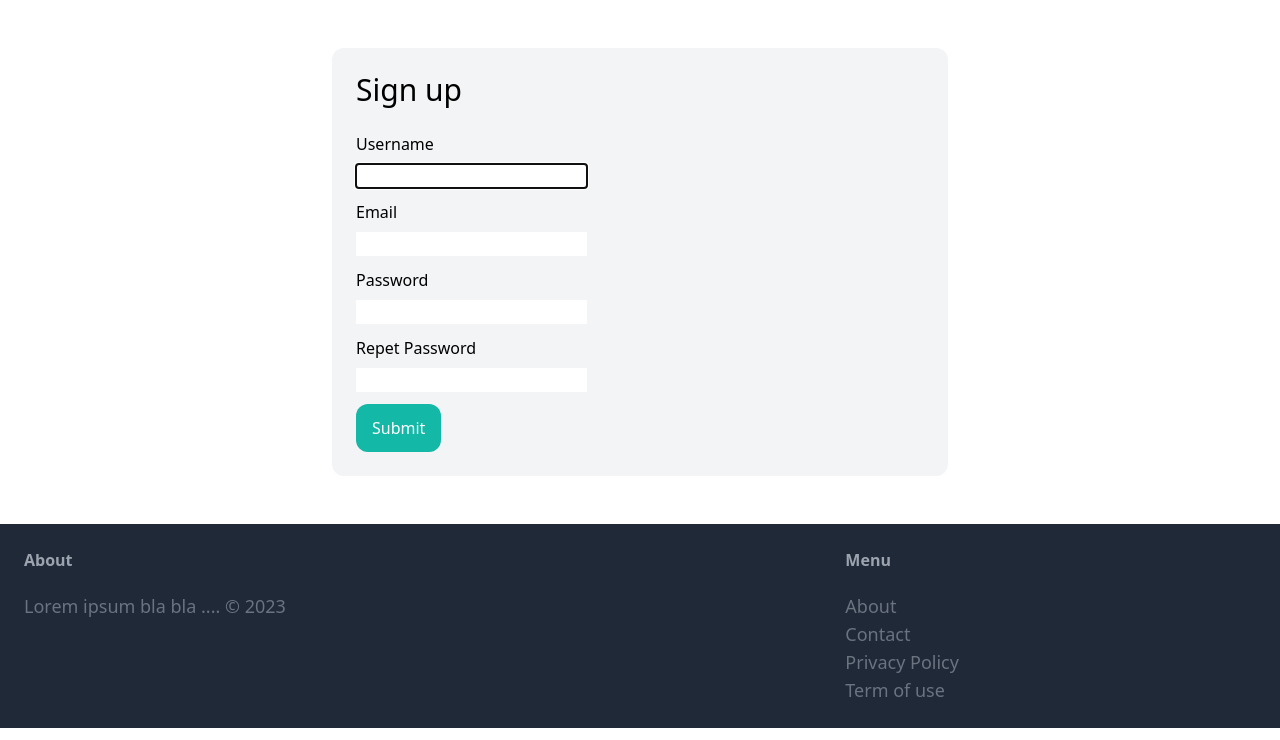
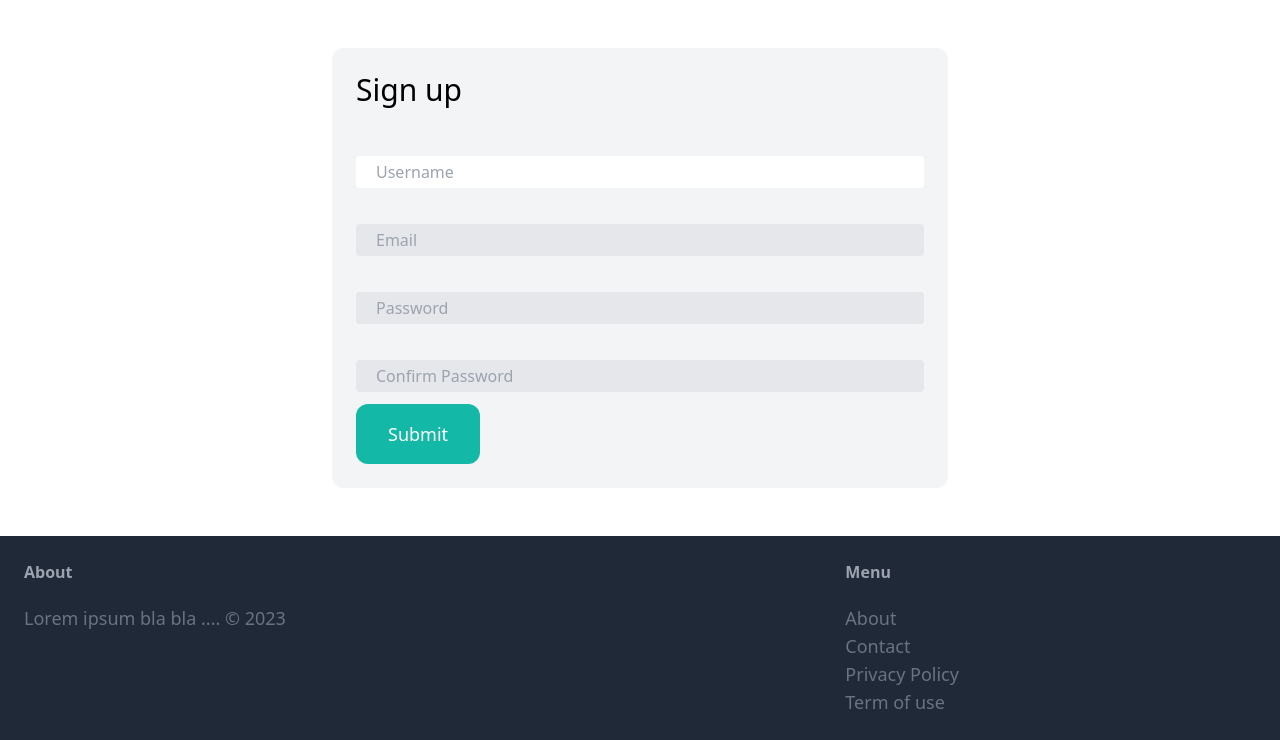
Before and after one commit to mulatmek/MarketPlace-Django, a Django app: page /signup/ in a window 1280 px wide. Shown: the part 77-817 px from the top of the page. Run offline with Django 4.2, Linux system fonts and the light colour scheme; some libraries are stand-ins or nearby versions.

Commit message:
complete signup page

```diff
--- a/core/forms.py
+++ b/core/forms.py
@@ -6,3 +6,23 @@ class SignupForm (UserCreationForm):
     class Meta:
         model = User
         fields = ['username', 'email', 'password1', 'password2']
+
+    username = forms.CharField(widget=forms.TextInput(attrs={
+        'placeholder': 'Username',
+        'class':'w-full px-5 py-1 text-gray-700 bg-gray-200 rounded focus:outline-none focus:bg-white'
+        }))
+
+    email = forms.CharField(widget=forms.TextInput(attrs={
+        'placeholder': 'Email',
+        'class':'w-full px-5 py-1 text-gray-700 bg-gray-200 rounded focus:outline-none focus:bg-white'
+        }))
+
+    password1 = forms.CharField(widget=forms.PasswordInput(attrs={
+        'placeholder': 'Password',
+        'class':'w-full px-5 py-1 text-gray-700 bg-gray-200 rounded focus:outline-none focus:bg-white'
+        }))
+
+    password2 = forms.CharField(widget=forms.PasswordInput(attrs={
+        'placeholder': 'Confirm Password',
+        'class':'w-full px-5 py-1 text-gray-700 bg-gray-200 rounded focus:outline-none focus:bg-white'
+        }))
--- a/core/templates/core/signup.html
+++ b/core/templates/core/signup.html
@@ -3,38 +3,43 @@
 {% block title %}Sign up{% endblock %}
 
 {% block content %}
-    <div class ="w-1/2 my-6 mx-auto bg-gray-100 p-6 rounded-xl">
-        <h1 class = "mb-6 text-3xl">Sign up</h1>
+<div class="w-1/2 my-6 mx-auto p-6 bg-gray-100 rounded-xl">
+    <h1 class="mb-6 text-3xl">Sign up</h1>
 
-        <from method = "post" action = ".">
-            {% csrf_token %}
-            <div class = "mb-3">
-                <label class = "inline-block mb-2">Username</label><br>
-                {{form.username}}
+    <form method="post" action=".">
+        {% csrf_token %}
+
+        <div class="mb-3">
+            <label class="inline-block mb-2"></label><br>
+            {{ form.username }}
+        </div>
+
+        <div class="mb-3">
+            <label class="inline-block mb-2"></label><br>
+            {{ form.email }}
+        </div>
+
+        <div class="mb-3">
+            <label class="inline-block mb-2"></label><br>
+            {{ form.password1 }}
+        </div>
+
+        <div class="mb-3">
+            <label class="inline-block mb-2"> </label><br>
+            {{ form.password2 }}
+        </div>
+
+        {% if form.errors or form.non_field_errors %}
+            <div class="mb-3 p-6 bg-red-100 rounded-xl">
+                {% for field in form %}
+                    {{ field.errors }}
+                {% endfor %}
+
+                {{ form.non_field_errors }}
             </div>
-            <div class = "mb-3">
-                <label class = "inline-block mb-2">Email</label><br>
-                {{form.email}}
-            </div>
-            <div class = "mb-3">
-                <label class = "inline-block mb-2">Password</label><br>
-                {{form.password1}}
-            </div>
-            <div class = "mb-3">
-                <label class = "inline-block mb-2">Repet Password </label><br>
-                {{form.password2}}
-            </div>
-            {%if form.erros or form.non_field_erros %}
-                <div class = "mb-3 p-6 bg-red-100 rounded-xl">
-                    {%for filelds in form%}
-                        {{filelds.errors}}
-                    {%endfor%}
-                    {{form.non_field_errors}}
-                </div>
-            {%endif%}
-            <button type = "submit" class = "bg-teal-500 text-white px-4 py-3 rounded font-medium rounded-xl">Submit</button>
-        </from>
+        {% endif %}
 
-    </div>
-
+        <button class="py-4 px-8 text-lg bg-teal-500 hover:bg-teal-700 rounded-xl text-white">Submit</button>
+    </form>
+</div>
 {% endblock %}
--- a/core/views.py
+++ b/core/views.py
@@ -1,4 +1,4 @@
-from django.shortcuts import render
+from django.shortcuts import render, redirect
 import os
 from item.models import Item, Category
 from .forms import SignupForm
@@ -15,5 +15,15 @@ def contact(request):
     return render(request, os.path.join('core', 'contact.html'))
 
 def signup(request):
-    form = SignupForm()
+    if request.method == 'POST':
+        print(request)
+
+        form = SignupForm(request.POST)
+
+        if form.is_valid():
+            form.save()
+            return redirect('/login/')
+    else:
+        form = SignupForm()
+
     return render(request,os.path.join('core', 'signup.html'), context={'form': form})
```
